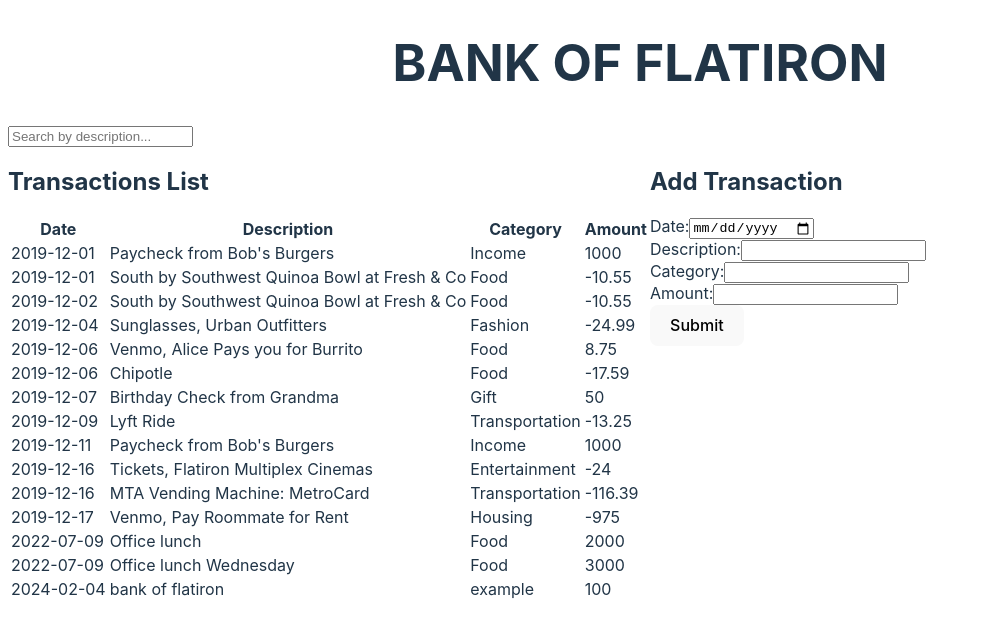
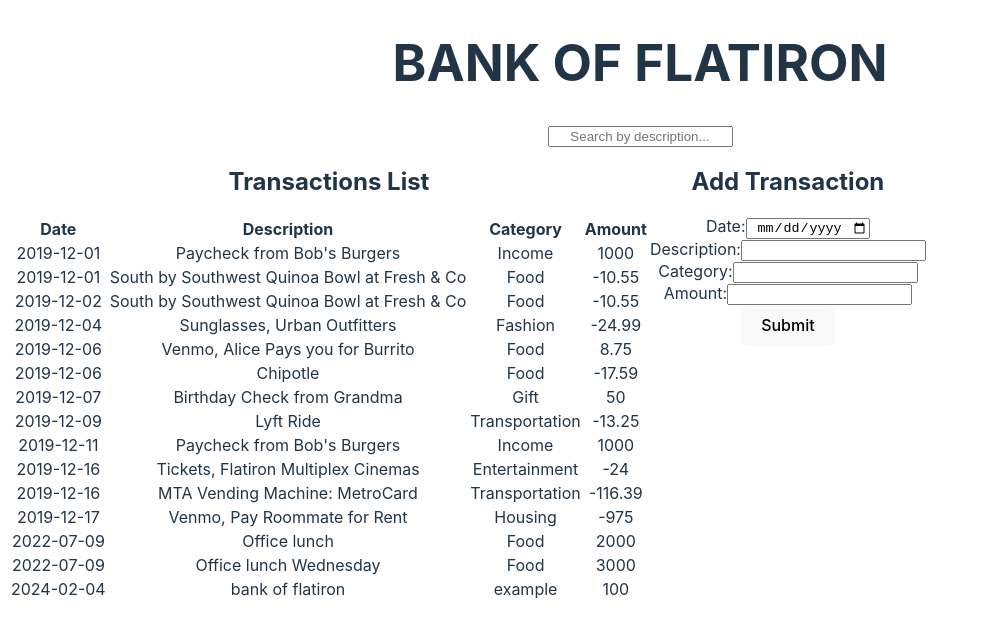
Before and after one commit to immanuelcherui1/bank_of_flatiron, a React (Vite) app: page / in a window 1280 px wide. Shown: the top 636 px of the page, without its empty margins (0-981 px from the left). Built offline with nearby package versions, Linux system fonts and the light colour scheme; data requests are answered from the project's data file.

Commit message:
10th commit-minimal edits

```diff
--- a/src/App.jsx
+++ b/src/App.jsx
@@ -2,6 +2,7 @@ import React, { useState, useEffect } from 'react';
 import TransactionsTable from "./TransactionsTable"
 import NewTransactions from './NewTransactions';
 import SearchBar from './SearchBar';
+import './index.css'
 
 function App() {
 
--- a/src/index.css
+++ b/src/index.css
@@ -10,15 +10,21 @@
   -webkit-font-smoothing: antialiased;
   -moz-osx-font-smoothing: grayscale;
 }
-
+* {
+  box-sizing: border-box;
+  text-align: center;
+}
 .body{
   display: flex;
 }
 
 .table{
+  border: #ffffff;
+  border-color: antiquewhite;
   width: 75%;
 }
 .form{
+  justify-content: center;
   width: 25%;
   padding-left: 20px;
 }
```
